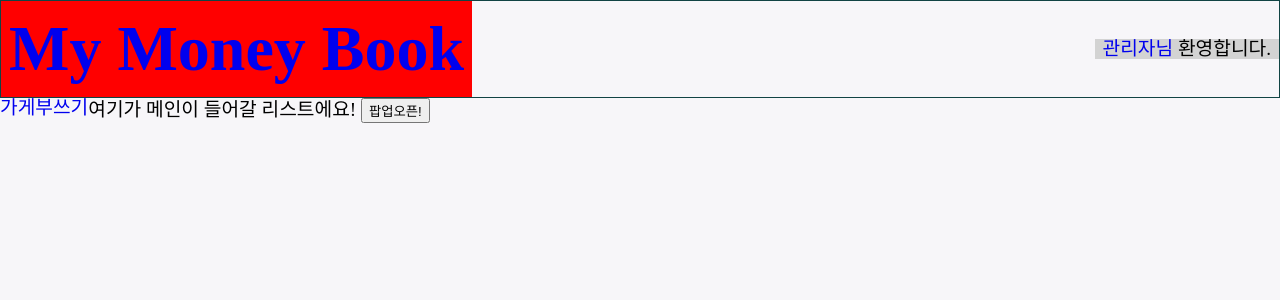
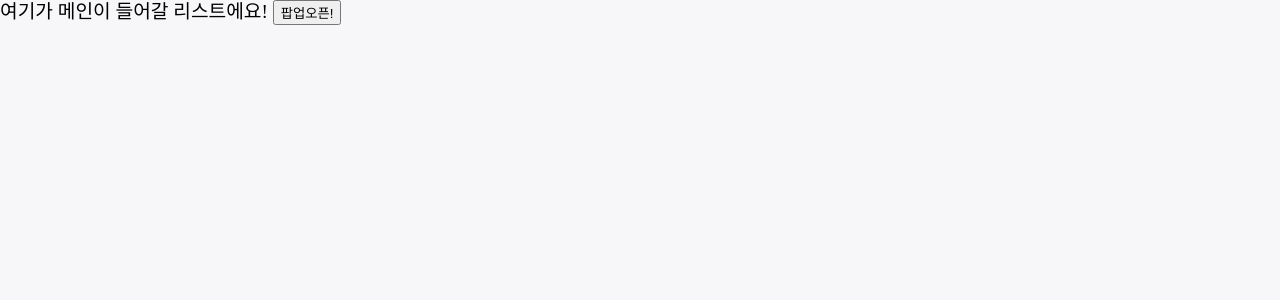
Before and after one commit to awdsza/my-moneybook, a Vue app: page /main/list in a window 1280 px wide. Shown: the top 300 px of the page. Built offline with nearby package versions, Linux system fonts and the light colour scheme.

Commit message:
fix:메인페이지에서 타페이지 진입시 header,navi 미노출 오류

```diff
--- a/src/App.vue
+++ b/src/App.vue
@@ -1,6 +1,8 @@
 <template>
   <div class="app">
+    <AppHeader v-show="$store.state.isLogin" />
     <div class="app-contents">
+      <Navigation v-show="$store.state.isLogin" />
       <router-view></router-view>
     </div>
   </div>
@@ -9,8 +11,11 @@
 <script>
 import '@/css/reset.css';
 import '@/css/common.css';
+import AppHeader from '@/components/common/AppHeader.vue';
+import Navigation from '@/components/common/Navigation.vue';
 export default {
   name: 'App',
+  components: { AppHeader, Navigation },
 };
 </script>
 
--- a/src/views/moneybook/MoneyBookMainView.vue
+++ b/src/views/moneybook/MoneyBookMainView.vue
@@ -1,22 +1,12 @@
 <template>
-  <section>
-    <AppHeader />
-    <main>
-      <Navigation />
-      <MoneyBookMain />
-    </main>
-  </section>
+  <MoneyBookMain />
 </template>
 
 <script>
 import MoneyBookMain from '@/components/moneybook/MoneyBookMain.vue';
-import Navigation from '@/components/common/Navigation.vue';
-import AppHeader from '@/components/common/AppHeader.vue';
 export default {
   components: {
     MoneyBookMain,
-    Navigation,
-    AppHeader,
   },
 };
 </script>
```
